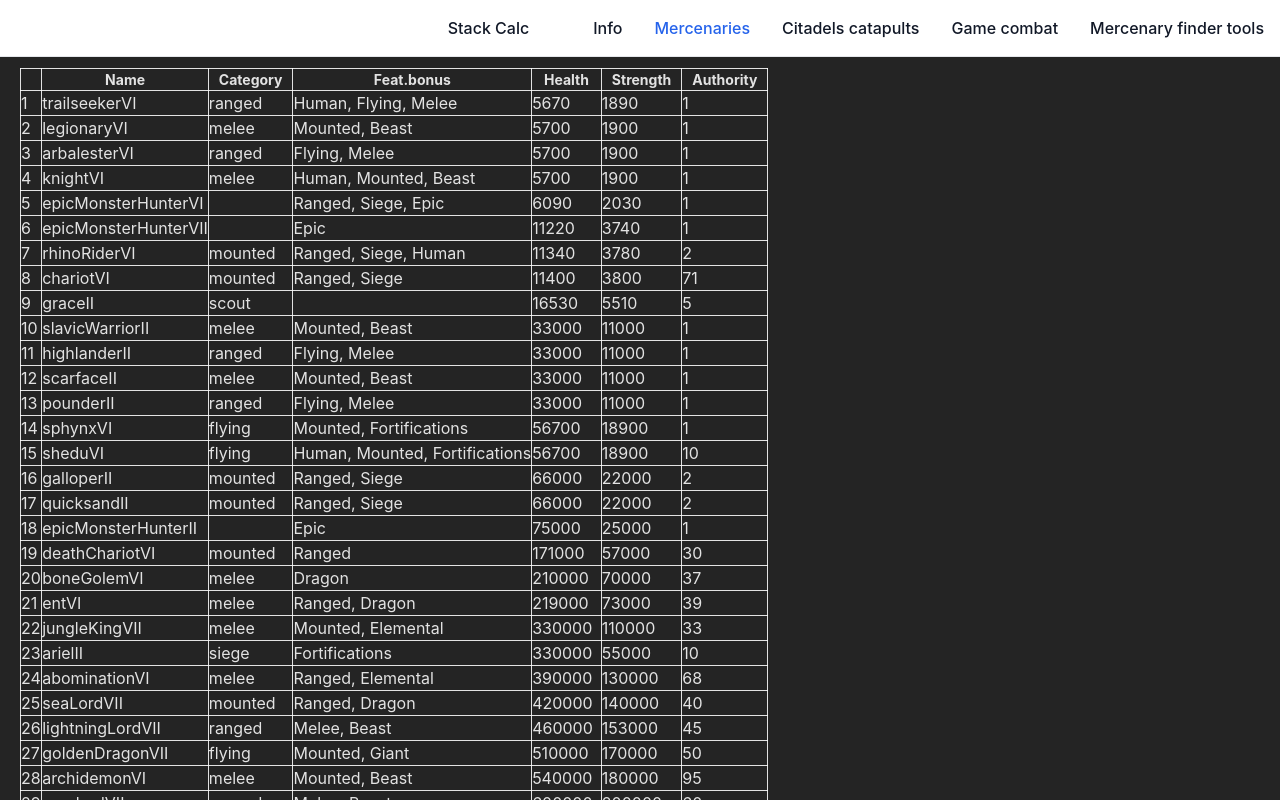
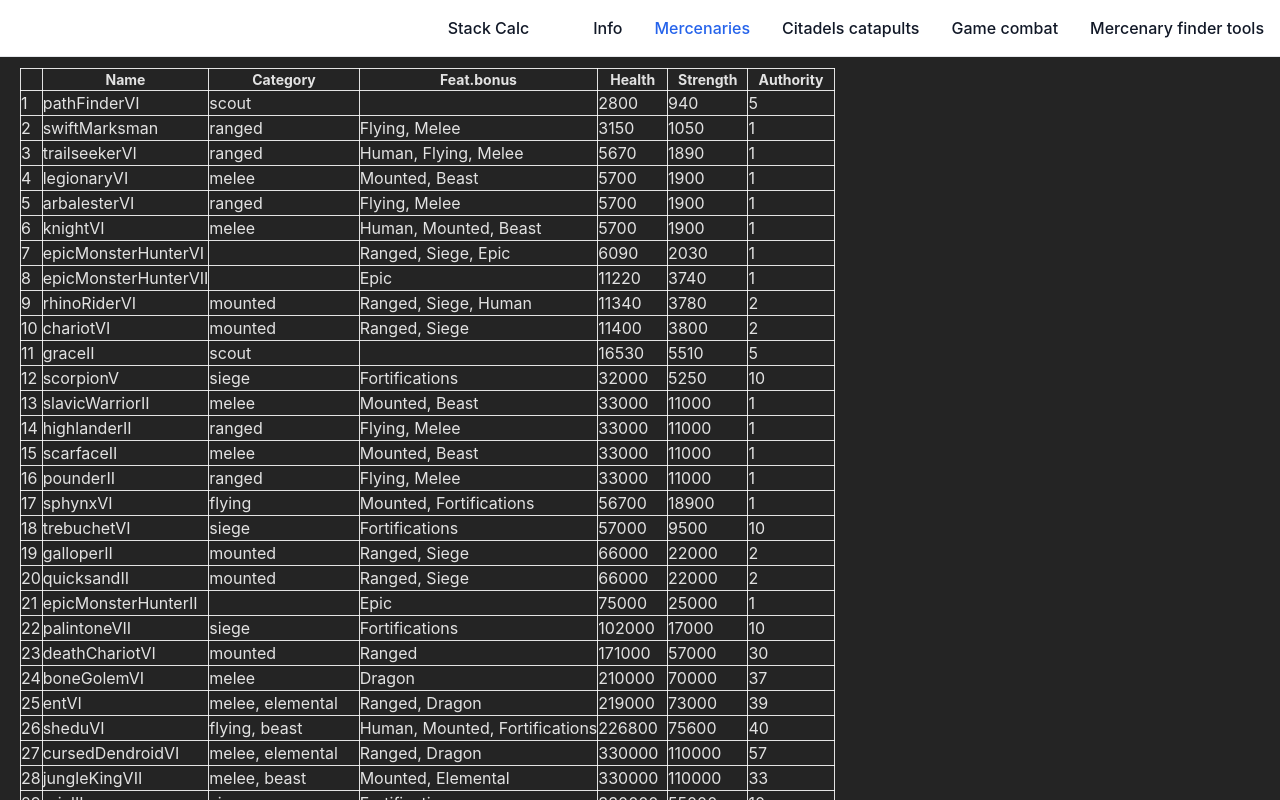
Before and after one commit to moigithub/totalbattlecaballitos, a React (Vite) app: page /mercenaries in a window 1280 px wide. Shown: the top 800 px of the page. Built offline with nearby package versions, Linux system fonts and the light colour scheme; what zustand-debounce would draw is missing.

Commit message:
add mercs, fix merc data

```diff
--- a/src/dos.tsx
+++ b/src/dos.tsx
@@ -1071,7 +1071,7 @@ ignora lo que continua abajo de esta linea:
   const saveData = () => {
     const data = prepareExportData(useStackStore.getState())
     const a = document.createElement('a')
-    // console.log('save data prepared', data)
+    console.log('save data prepared', data)
     const json = encodeHash(JSON.stringify(data))
     const blob = new Blob([json], { type: 'octet/stream' })
     const url = window.URL.createObjectURL(blob)
@@ -1088,7 +1088,7 @@ ignora lo que continua abajo de esta linea:
       if (event.target.files && event.target.files[0]) {
         reader.onload = function (e) {
           const output = e.target?.result
-          // console.log('file content', String(output))
+          console.log('file content', String(output))
           if (output) {
             decodeAndLoadArmySetup(String(output))
           }
--- a/src/mercList.tsx
+++ b/src/mercList.tsx
@@ -4,7 +4,12 @@ import { whoCanIAttack } from './utils'
 export const MercList = () => {
   const mercList = [
     ARMY.epicMonsterHunterVI,
+    ARMY.swiftMarksmanV,
     ARMY.chariotVI,
+    ARMY.pathFinderVI,
+    ARMY.trebuchetVI,
+    ARMY.cursedDendroidVI,
+    ARMY.scorpionV,
     ARMY.deathChariotVI,
     ARMY.legionaryVI,
     ARMY.arbalesterVI,
@@ -16,8 +21,9 @@ export const MercList = () => {
     ARMY.sheduVI,
     ARMY.entVI,
     ARMY.abominationVI,
-    ARMY.archidemonVI,
+    ARMY.archdemonVI,
     ARMY.lightningLordVII,
+    ARMY.palintoneVII,
     ARMY.cursedDragonVII,
     ARMY.seaLordVII,
     ARMY.sandwormVII,
@@ -63,6 +69,7 @@ export const MercList = () => {
         </thead>
         <tbody>
           {mercList.map((merc, i) => {
+            const categories = [merc.category, merc.subGroup].filter(Boolean).join(', ')
             return (
               <tr key={`merc${i}`}>
                 {/* <td>
@@ -70,7 +77,7 @@ export const MercList = () => {
                 </td> */}
                 <td>{i + 1}</td>
                 <td>{merc.name}</td>
-                <td>{merc.category}</td>
+                <td>{categories}</td>
                 <td>{whoCanIAttack(merc).join(', ')}</td>
                 <td>{merc.BASEHP}</td>
                 <td>{merc.BASESTR}</td>
--- a/src/soldiers.ts
+++ b/src/soldiers.ts
@@ -1424,11 +1424,9 @@ const scorpionRiderV: MercUnit = unitBuilder<MercUnit>({
   nameEs: 'jinete escorpion V',
   BASEHP: 111000,
   BASESTR: 37000,
-  AUTHORITY: 71,
+  AUTHORITY: 36,
   INITIATIVE: 10,
   vsRangedPercent: 40,
-  vsSiegePercent: 0,
-  vsEpicPercent: 0,
   category: 'mounted',
   group: 'mercs',
   level: '5'
@@ -1441,7 +1439,7 @@ const cyclopsV: MercUnit = unitBuilder<MercUnit>({
   nameEs: 'ciclope V',
   BASEHP: 135000,
   BASESTR: 45000,
-  AUTHORITY: 85,
+  AUTHORITY: 43,
   INITIATIVE: 10,
   vsFortificationsPercent: 100,
   vsBeastPercent: 40,
@@ -1459,12 +1457,13 @@ const gargoyleV: MercUnit = unitBuilder<MercUnit>({
   nameEs: 'gargola V',
   BASEHP: 57000,
   BASESTR: 19000,
-  AUTHORITY: 37,
+  AUTHORITY: 19,
   INITIATIVE: 10,
   vsMountedPercent: 70,
   vsElementalPercent: 45,
   category: 'flying',
   group: 'mercs', //'undead',
+  subGroup: 'beast',
   level: '5'
 })
 
@@ -1475,11 +1474,12 @@ const bearV: MercUnit = unitBuilder<MercUnit>({
   nameEs: 'oso V',
   BASEHP: 66000,
   BASESTR: 22000,
-  AUTHORITY: 41,
+  AUTHORITY: 21,
   INITIATIVE: 10,
   vsMountedPercent: 70,
   vsElementalPercent: 50,
   category: 'melee',
+  subGroup: 'beast',
   group: 'mercs', //'elf',
   level: '5'
 })
@@ -1491,15 +1491,31 @@ const ifritV: MercUnit = unitBuilder<MercUnit>({
   nameEs: 'ifrit V',
   BASEHP: 132000,
   BASESTR: 44000,
-  AUTHORITY: 83,
+  AUTHORITY: 42,
   INITIATIVE: 10,
   vsMeleePercent: 70,
   vsDragonPercent: 40,
   category: 'flying',
-  group: 'mercs', // 'elemental',
+  group: 'mercs', //
+  subGroup: 'elemental',
   level: '5'
 })
-
+const swiftMarksmanV: MercUnit = unitBuilder<MercUnit>({
+  id: 'swiftMarksmanV',
+  clasification: 'merc',
+  name: 'swiftMarksman',
+  nameEs: 'swiftMarksman',
+  BASEHP: 3150,
+  BASESTR: 1050,
+  AUTHORITY: 1,
+  INITIATIVE: 10,
+  vsFlyingPercent: 339,
+  vsMeleePercent: 263,
+  category: 'ranged',
+  group: 'mercs',
+  subGroup: '',
+  level: '5'
+})
 const giantZombieV: MercUnit = unitBuilder<MercUnit>({
   id: 'giantZombieV',
   clasification: 'merc',
@@ -1507,12 +1523,13 @@ const giantZombieV: MercUnit = unitBuilder<MercUnit>({
   nameEs: 'Zombi gigante V',
   BASEHP: 99000,
   BASESTR: 33000,
-  AUTHORITY: 63,
+  AUTHORITY: 32,
   INITIATIVE: 10,
   vsMountedPercent: 70,
   vsBeastPercent: 45,
   category: 'melee',
   group: 'mercs', // 'cursed',
+  subGroup: 'giant',
   level: '5'
 })
 
@@ -1523,11 +1540,12 @@ const firewormRiderV: MercUnit = unitBuilder<MercUnit>({
   nameEs: 'jinete gusano V',
   BASEHP: 150000,
   BASESTR: 50000,
-  AUTHORITY: 96,
+  AUTHORITY: 48,
   INITIATIVE: 10,
   vsRangedPercent: 55,
   category: 'mounted',
-  group: 'mercs', // '',
+  group: 'mercs',
+  // subGroup :'',
   level: '5'
 })
 
@@ -1538,7 +1556,7 @@ const unicornRiderV: MercUnit = unitBuilder<MercUnit>({
   nameEs: 'jinete unicornio V',
   BASEHP: 81000,
   BASESTR: 27000,
-  AUTHORITY: 96,
+  AUTHORITY: 26,
   INITIATIVE: 10,
   vsRangedPercent: 65,
   category: 'mounted',
@@ -1553,7 +1571,7 @@ const bullRiderV: MercUnit = unitBuilder<MercUnit>({
   nameEs: 'jinete toro V',
   BASEHP: 87000,
   BASESTR: 29000,
-  AUTHORITY: 56,
+  AUTHORITY: 28,
   INITIATIVE: 10,
   vsRangedPercent: 55,
   category: 'mounted',
@@ -1569,7 +1587,7 @@ const chariotVI: MercUnit = unitBuilder<MercUnit>({
   nameEs: 'carruaje VI',
   BASEHP: 11400,
   BASESTR: 3800,
-  AUTHORITY: 71,
+  AUTHORITY: 2,
   INITIATIVE: 10,
   vsRangedPercent: 493,
   vsSiegePercent: 410,
@@ -1689,19 +1707,21 @@ const deathChariotVI: MercUnit = unitBuilder<MercUnit>({
   group: 'mercs', //
   level: '6'
 })
+
 const sheduVI: MercUnit = unitBuilder<MercUnit>({
   id: 'sheduVI',
   clasification: 'merc',
   name: 'sheduVI',
   nameEs: 'sheduVI',
-  BASEHP: 56700,
-  BASESTR: 18900,
-  AUTHORITY: 10,
+  BASEHP: 226800,
+  BASESTR: 75600,
+  AUTHORITY: 40,
   INITIATIVE: 10,
   vsFortificationsPercent: 156,
   vsHumanPercent: 105,
   vsMountedPercent: 296,
   category: 'flying',
+  subGroup: 'beast',
   group: 'mercs', //
   level: '6'
 })
@@ -1718,6 +1738,7 @@ const entVI: MercUnit = unitBuilder<MercUnit>({
   vsDragonPercent: 45,
   vsRangedPercent: 55,
   category: 'melee',
+  subGroup: 'elemental',
   group: 'mercs', //
   level: '6'
 })
@@ -1733,6 +1754,7 @@ const abominationVI: MercUnit = unitBuilder<MercUnit>({
   vsElementalPercent: 50,
   vsRangedPercent: 60,
   category: 'melee',
+  subGroup: 'beast',
   group: 'mercs', //
   level: '6'
 })
@@ -1751,11 +1773,11 @@ const boneGolemVI: MercUnit = unitBuilder<MercUnit>({
   level: '6'
 })
 
-const archidemonVI: MercUnit = unitBuilder<MercUnit>({
-  id: 'archidemonVI',
-  clasification: 'merc',
-  name: 'archidemonVI',
-  nameEs: 'archidemonVI',
+const archdemonVI: MercUnit = unitBuilder<MercUnit>({
+  id: 'archdemonVI',
+  clasification: 'merc',
+  name: 'archdemonVI',
+  nameEs: 'archdemonVI',
   BASEHP: 540000,
   BASESTR: 180000,
   AUTHORITY: 95,
@@ -1763,7 +1785,38 @@ const archidemonVI: MercUnit = unitBuilder<MercUnit>({
   vsBeastPercent: 40,
   vsMountedPercent: 60,
   category: 'melee',
+  subGroup: 'giant',
   group: 'mercs', //'demon',
+  level: '6'
+})
+const pathFinderVI: MercUnit = unitBuilder<MercUnit>({
+  id: 'pathFinderVI',
+  clasification: 'merc',
+  name: 'pathFinderVI',
+  nameEs: 'pathFinderVI',
+  BASEHP: 2800,
+  BASESTR: 940,
+  AUTHORITY: 5,
+  INITIATIVE: 10,
+  category: 'scout',
+  group: 'mercs',
+  level: '6'
+})
+
+const cursedDendroidVI: MercUnit = unitBuilder<MercUnit>({
+  id: 'cursedDendroidVI',
+  clasification: 'merc',
+  name: 'cursedDendroidVI',
+  nameEs: 'dendroid maldito VI',
+  BASEHP: 330000,
+  BASESTR: 110000,
+  AUTHORITY: 57,
+  INITIATIVE: 10,
+  vsDragonPercent: 50,
+  vsRangedPercent: 65,
+  category: 'melee',
+  subGroup: 'elemental',
+  group: 'mercs',
   level: '6'
 })
 
@@ -1779,6 +1832,7 @@ const lightningLordVII: MercUnit = unitBuilder<MercUnit>({
   vsBeastPercent: 729,
   vsMeleePercent: 570,
   category: 'ranged',
+  subGroup: 'giant',
   group: 'mercs', //
   level: '7'
 })
@@ -1795,6 +1849,7 @@ const cursedDragonVII: MercUnit = unitBuilder<MercUnit>({
   vsGiantPercent: 50,
   vsMountedPercent: 50,
   category: 'flying',
+  subGroup: 'dragon',
   group: 'mercs', //'cursed',
   level: '7'
 })
@@ -1811,6 +1866,7 @@ const seaLordVII: MercUnit = unitBuilder<MercUnit>({
   vsDragonPercent: 547,
   vsRangedPercent: 752,
   category: 'mounted',
+  subGroup: 'elemental',
   group: 'mercs', //
   level: '7'
 })
@@ -1827,6 +1883,7 @@ const sandwormVII: MercUnit = unitBuilder<MercUnit>({
   vsDragonPercent: 50,
   vsMountedPercent: 75,
   category: 'melee',
+  subGroup: 'elemental',
   group: 'mercs', //'barbarian',
   level: '7'
 })
@@ -1843,7 +1900,8 @@ const lifeDragonVII: MercUnit = unitBuilder<MercUnit>({
   vsGiantPercent: 50,
   vsMountedPercent: 60,
   category: 'flying',
-  group: 'mercs', //'elf',
+  group: 'mercs',
+  subGroup: 'dragon',
   level: '7'
 })
 
@@ -1859,6 +1917,7 @@ const goldenDragonVII: MercUnit = unitBuilder<MercUnit>({
   vsGiantPercent: 365,
   vsMountedPercent: 934,
   category: 'flying',
+  subGroup: 'dragon',
   group: 'mercs', //
   level: '7'
 })
@@ -1874,7 +1933,8 @@ const overlordVII: MercUnit = unitBuilder<MercUnit>({
   vsBeastPercent: 50,
   vsMeleePercent: 60,
   category: 'ranged',
-  group: 'mercs', // 'undead',
+  group: 'mercs',
+  subGroup: 'giant',
   level: '7'
 })
 
@@ -1890,6 +1950,7 @@ const fireLordVII: MercUnit = unitBuilder<MercUnit>({
   vsDragonPercent: 45,
   vsMeleePercent: 80,
   category: 'ranged',
+  subGroup: 'elemental',
   group: 'mercs', //'demon',
   level: '7'
 })
@@ -1905,6 +1966,7 @@ const jungleKingVII: MercUnit = unitBuilder<MercUnit>({
   vsElementalPercent: 911,
   vsMountedPercent: 387,
   category: 'melee',
+  subGroup: 'beast',
   group: 'mercs', //
   level: '7'
 })
@@ -1923,7 +1985,51 @@ const wyvernII: MercUnit = unitBuilder<MercUnit>({
   group: 'mercs', //
   level: '9'
 })
-
+const palintoneVII: MercUnit = unitBuilder<MercUnit>({
+  id: 'palintoneVII',
+  clasification: 'merc',
+  name: 'palintoneVII',
+  nameEs: 'palintoneVII',
+  BASEHP: 102000,
+  BASESTR: 17000,
+  AUTHORITY: 10,
+  INITIATIVE: 10,
+  multiplier: 20,
+  vsFortificationsPercent: 740,
+  category: 'siege',
+  group: 'mercs', //
+  level: '7'
+})
+const trebuchetVI: MercUnit = unitBuilder<MercUnit>({
+  id: 'trebuchetVI',
+  clasification: 'merc',
+  name: 'trebuchetVI',
+  nameEs: 'trebuchetVI',
+  BASEHP: 57000,
+  BASESTR: 9500,
+  AUTHORITY: 10,
+  INITIATIVE: 10,
+  multiplier: 20,
+  vsFortificationsPercent: 494,
+  category: 'siege',
+  group: 'mercs', //
+  level: '6'
+})
+const scorpionV: MercUnit = unitBuilder<MercUnit>({
+  id: 'scorpionV',
+  clasification: 'merc',
+  name: 'scorpionV',
+  nameEs: 'scorpionV',
+  BASEHP: 32000,
+  BASESTR: 5250,
+  AUTHORITY: 10,
+  INITIATIVE: 10,
+  multiplier: 20,
+  vsFortificationsPercent: 329,
+  category: 'siege',
+  group: 'mercs', //
+  level: '5'
+})
 const arielII: MercUnit = unitBuilder<MercUnit>({
   id: 'arielII',
   clasification: 'merc',
@@ -1982,6 +2088,7 @@ const warregalII: MercUnit = unitBuilder<MercUnit>({
   vsMountedPercent: 1999,
   vsFortificationsPercent: 1051,
   category: 'flying',
+  subGroup: 'beast',
   group: 'mercs', //
   level: '9'
 })
@@ -2163,14 +2270,7 @@ const scarfaceII: MercUnit = unitBuilder<MercUnit>({
   group: 'mercs', // 'specialist',
   level: '9'
 })
-/*
-trebuchetVI
-deathchariot
-archdemon
-
-
-
-*/
+
 export interface Army {
   [key: string]: BasicUnit
 }
@@ -2285,7 +2385,9 @@ export const ARMY: Army = {
   gargoyleV,
   bearV,
   ifritV,
+  swiftMarksmanV,
   giantZombieV,
+  scorpionV,
   firewormRiderV,
   unicornRiderV,
   bullRiderV,
@@ -2302,8 +2404,12 @@ export const ARMY: Army = {
   entVI,
   abominationVI,
   boneGolemVI,
-  archidemonVI,
+  archdemonVI,
+  pathFinderVI,
+  trebuchetVI,
+  cursedDendroidVI,
   lightningLordVII,
+  palintoneVII,
   cursedDragonVII,
   seaLordVII,
   sandwormVII,
```
